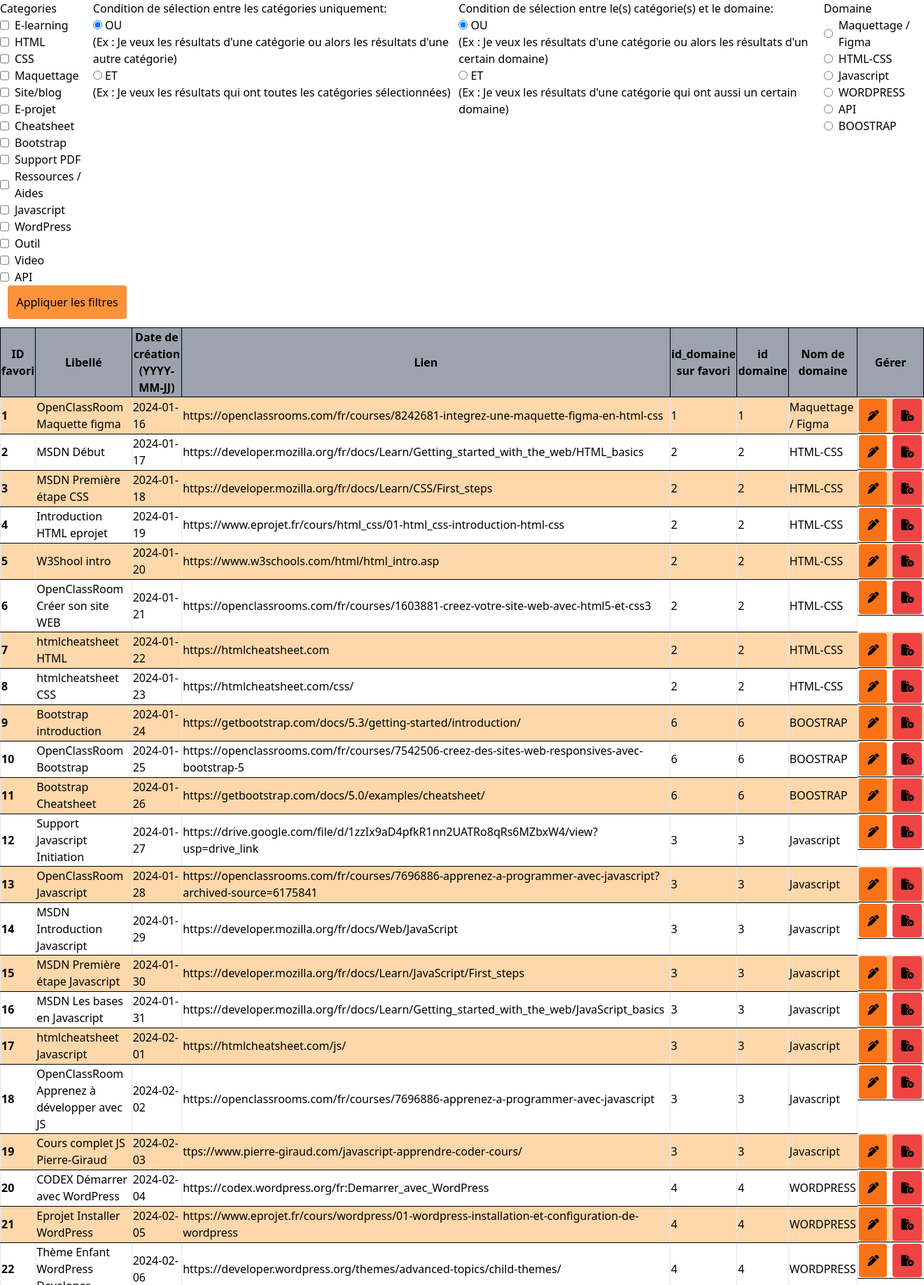
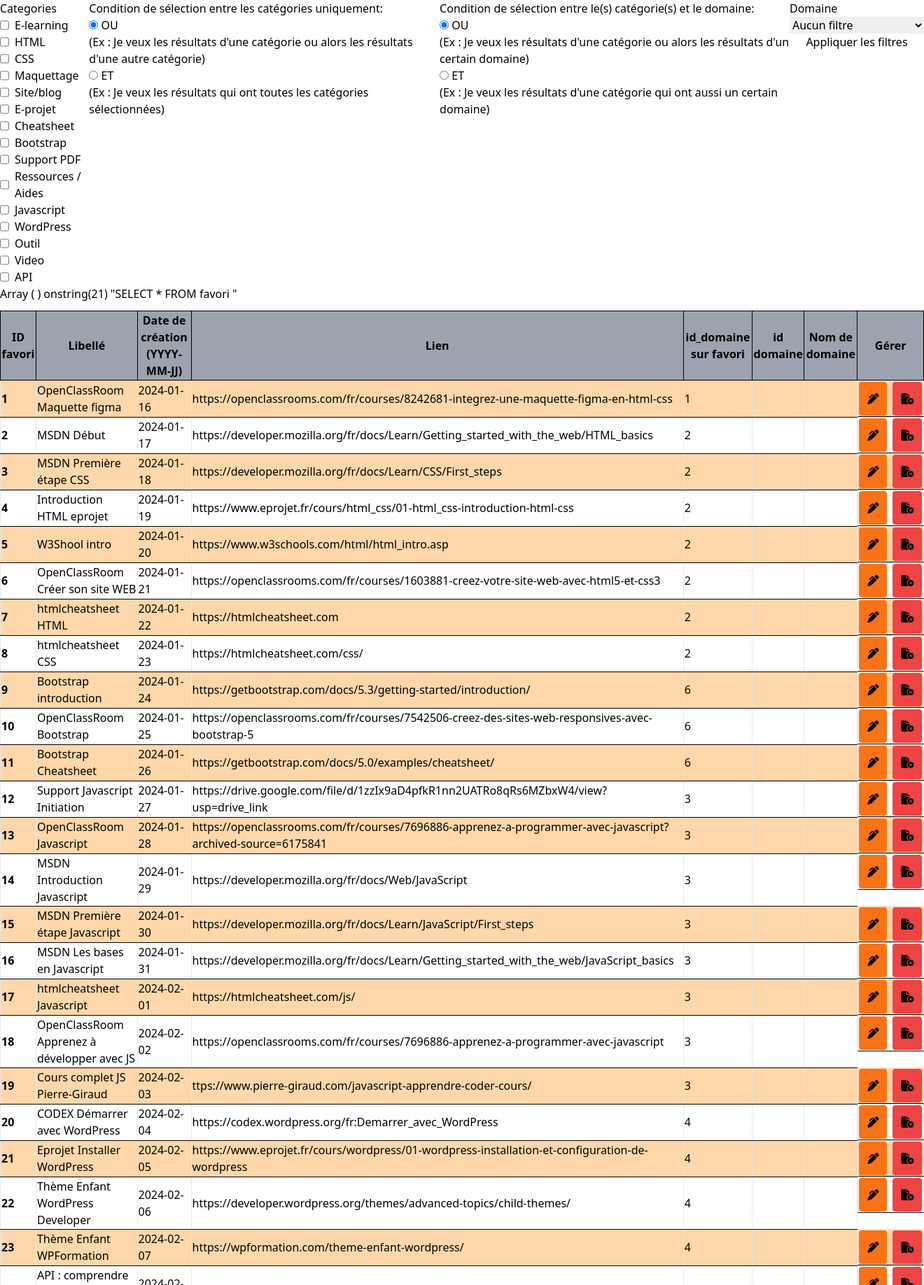
Before and after one commit to Floconi/Brief_6_-Php-PDO, a PHP site: page /?condition_categorie_ou=on in a window 1320 px wide. Shown: the part 24-1861 px from the top of the page at 70% size. Run offline with PHP 8.4, Linux system fonts and the light colour scheme; data comes from the database, SQL or seed files in the repository; some libraries are stand-ins or nearby versions.

Commit message:
Mis en place filtre en php
filtre sur domaine fonctionnel

```diff
--- a/code/css/output.css
+++ b/code/css/output.css
@@ -544,16 +544,16 @@ video {
   --tw-backdrop-sepia:  ;
 }
 
+.mb-3 {
+  margin-bottom: 0.75rem;
+}
+
 .ml-2 {
   margin-left: 0.5rem;
 }
 
 .mr-2 {
   margin-right: 0.5rem;
-}
-
-.mb-3 {
-  margin-bottom: 0.75rem;
 }
 
 .flex {
@@ -616,11 +616,6 @@ video {
   background-color: rgb(132 204 22 / var(--tw-bg-opacity));
 }
 
-.bg-orange-400 {
-  --tw-bg-opacity: 1;
-  background-color: rgb(251 146 60 / var(--tw-bg-opacity));
-}
-
 .bg-orange-500 {
   --tw-bg-opacity: 1;
   background-color: rgb(249 115 22 / var(--tw-bg-opacity));
--- a/code/index.php
+++ b/code/index.php
@@ -1,19 +1,37 @@
+<?php
+
+if (isset($_GET['filtre_domaine'])){
+  print_r($_GET['filtre_domaine']);
+
+}
+
+
+?>
 <?php
   include("header.php");
   include("pdo.php");
 
   // Affichage (SELECT) :
-  $result = $pdo->query(" SELECT *
-    FROM `favori`
-    INNER JOIN domaine
-    ON favori.id_dom = domaine.id_domaine
-    ORDER BY favori.id_favori ASC;");
-  $favoris = $result->fetchAll(PDO::FETCH_ASSOC);
+?>
 
-?>
+
   <section class="filtre flex flex-col justify-center mb-3">
 
   <div class="flex justify-center" >
+
+
+
+
+
+
+
+
+
+
+
+
+
+  <form class = "flex " method="get" action="">
      <?php
     $table_cat = "categorie" ;
       $result = $pdo->query(" SELECT *
@@ -34,24 +52,24 @@
             foreach($categorie as $uneCategorie) { ?>
 
               <div class="flex">
-                <input type="checkbox" id="<?php echo "categorie_n°".$numero_cat ?>" >
+                <input name="<?php echo "categorie_n°".$numero_cat ?>" type="checkbox" id="<?php echo "categor".$numero_cat ?>" >
                 <label id="<?php echo "Label_categorie_n°".$numero_cat ?>" class="ml-2" for="<?php echo "categorie_n°".$numero_cat ?>"><?php echo $uneCategorie['nom_categorie'] ?></label>
+
               </div>
               <?php $numero_cat = $numero_cat + 1 ?>
-            <?php } ?>
+            <?php };
+             $numero_cat_max = $numero_cat?>
+
           </fieldset>
-
-
-
 
     <fieldset>
     <legend>Condition de sélection  entre les catégories uniquement:</legend>
       <div>
-        <input type="radio" id="ou_categorie" name="condition_categorie" checked />
+        <input type="radio" id="ou_categorie" name="condition_categorie_ou" checked />
         <label for="oucategorie">OU <br> (Ex : Je veux les résultats d'une catégorie ou alors les résultats d'une autre catégorie) </label>
       </div>
       <div>
-        <input type="radio" id="et_categorie" name="condition_categorie"  />
+        <input type="radio" id="et_categorie" name="condition_categorie_et"  />
         <label for="etcategorie">ET <br> (Ex : Je veux les résultats qui ont toutes les catégories sélectionnées)</label>
       </div>
     </fieldset>
@@ -67,9 +85,6 @@
         <label for="et_categorie_dom">ET <br> (Ex : Je veux les résultats d'une catégorie qui ont aussi un certain domaine)</label>
       </div>
     </fieldset>
-
-
-
   <?php
     $table_dom = "domaine" ;
     $result = $pdo->query(" SELECT *
@@ -77,30 +92,23 @@
     ;");
     $domaine = $result->fetchAll(PDO::FETCH_ASSOC);
   ?>
-
-
-
  <fieldset class="flex flex-col">
               <legend>
                     Domaine
               </legend>
+<select id="selection_dom" name="filtre_domaine">
+  <option value="aucun" selected>Aucun filtre</option>
   <?php
     $numero_dom = 1;
     foreach($domaine as $unDomaine) { ?>
-
-              <div class="flex">
-              <input type="radio" name="domaine" id="<?php echo "domaine_n°".$numero_dom ?>" >
-              <label id="<?php echo "Label_domaine_n°".$numero_dom ?>" class="ml-2" for="<?php echo "domaine_n°".$numero_dom ?>"><?php echo $unDomaine['nom_domaine'] ?></label>
-              </div>
+      <option id="<?php echo "domaine_n°".$numero_dom ?>" value="<?php echo $unDomaine['id_domaine'] ?>" ><?php echo $unDomaine['nom_domaine'] ?></option>
       <?php $numero_dom = $numero_dom + 1 ?>
       <?php } ?>
-          </fieldset>
-
-        </div>
+    </select>
 
 
     <div class="flex justify-center w-48 items-center ">
-        <button class="bg-orange-400 p-3 rounded " onclick="AppliquerFiltre()">
+        <button type=submit >
           Appliquer les filtres
     </button>
     </div>
@@ -108,6 +116,71 @@
 
 
 
+
+
+              <!--<div class="flex">
+              <input type="radio" name="domaine" id="<?php //echo "domaine_n°".$numero_dom ?>" >
+              <label id="<?php// echo "Label_domaine_n°".$numero_dom ?>" class="ml-2" for="<?php echo "domaine_n°".$numero_dom ?>"><?php echo $unDomaine['nom_domaine'] ?></label>
+              </div>
+              <?php// $numero_dom = $numero_dom + 1 ?>
+            <?php// } ?>-->
+          </fieldset>
+
+        </div>
+
+
+
+
+
+<!-- Zone de gestion de la requete en fonction des filtres -->
+<?php
+
+  $Requete_SQL = "SELECT * FROM favori ";
+
+
+
+  $index = 1;
+  $index_id_cat = 0;
+  $table_id_categorie = array();
+
+  for ($index = 1 ; $index <= $numero_cat_max ; $index++){
+    if (isset($_GET['categorie_n°'.$index])){
+      $table_id_categorie[$index_id_cat] = $index;
+      $index_id_cat = $index_id_cat + 1 ;
+
+    };
+
+  };
+
+  print_r($table_id_categorie);
+
+  print_r($_GET['condition_categorie_ou']);
+
+
+  if ($_GET['condition_categorie_ou'] == "on"){
+    $condition_categorie = "OR";
+
+  }else{
+    $condition_categorie = "AND";
+  }
+
+  if($_GET )
+
+
+
+if ((isset($_GET['filtre_domaine'])) ) {
+  if ($_GET['filtre_domaine'] != "aucun"){
+    $Requete_SQL = $Requete_SQL."INNER JOIN domaine ON domaine.id_domaine = favori.id_dom  WHERE domaine.id_domaine = '".$_GET['filtre_domaine']."';";
+  }
+
+
+
+};
+  var_dump($Requete_SQL);
+  $result = $pdo->query($Requete_SQL);
+  $favoris = $result->fetchAll(PDO::FETCH_ASSOC);
+
+?>
 
 
     </section>
@@ -133,8 +206,8 @@
                 <td class="border border-b-black"><?php echo  $favori['date_creation'] ?></td>
                 <td class="border border-b-black"><?php echo  $favori['url'] ?></td>
                 <td class="border border-b-black"><?php echo  $favori['id_dom'] ?></td>
-                <td class="border border-b-black"><?php echo  $favori['id_domaine'] ?></td>
-                <td class="border border-b-black"><?php echo  $favori['nom_domaine'] ?></td>
+                <td class="border border-b-black"><?php// echo  $favori['id_domaine'] ?></td>
+                <td class="border border-b-black"><?php //echo  $favori['nom_domaine'] ?></td>
                 <td class="flex border border-b-black">
                   <button class="bg-orange-500 p-3 rounded mr-2" >
                   <i class="fa-solid fa-pen-clip"></i>
--- a/code/js/script.js
+++ b/code/js/script.js
@@ -1,4 +1,3 @@
-alert("hello")
 
 function AppliquerFiltre(){
 
```
Lines whose indentation alone changed are shown as unchanged.
